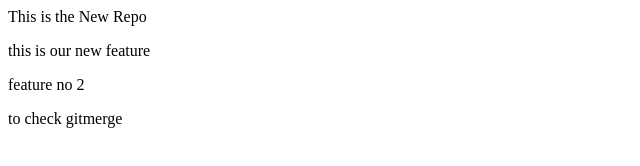
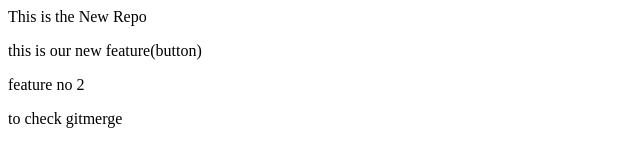
Before and after one commit to hsihsaarhsim/localrepo, a plain HTML site: page index.html in a window 1280 px wide. Shown: the full height of the page, 0-640 px from the left. Drawn offline with Linux system fonts and the light colour scheme.

Commit message:
add button

```diff
--- a/index.html
+++ b/index.html
@@ -1,6 +1,6 @@
 <p>This is the New Repo
 </p>
-<p>this is our new feature
+<p>this is our new feature(button)
 
 </p><p>
     feature no 2
```
